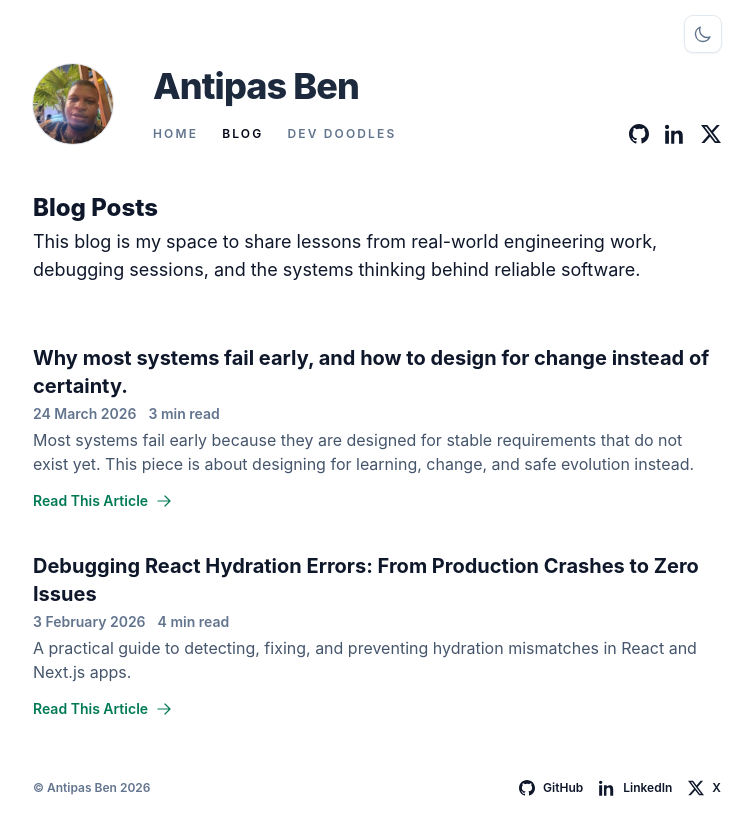
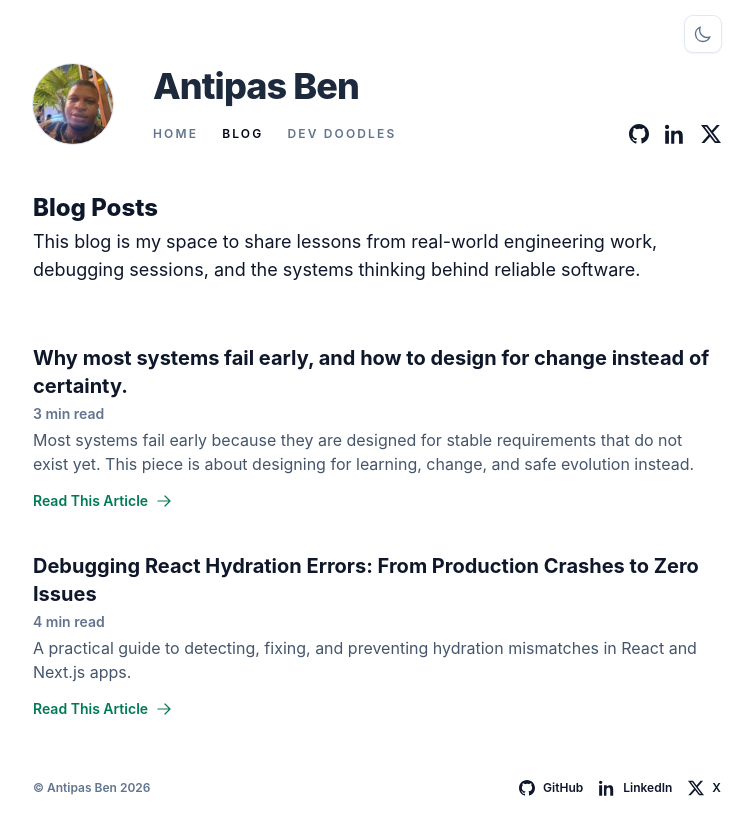
Before and after one commit to AntipasBen23/my-portfolio, a Next.js app: page /posts in a window 1280 px wide. Shown: the top 834 px of the page, without its empty margins (263-1016 px from the left). Built offline with nearby package versions, Linux system fonts and the light colour scheme.

Commit message:
Remove posted dates from blog pages

```diff
--- a/src/app/posts/[slug]/page.tsx
+++ b/src/app/posts/[slug]/page.tsx
@@ -3,7 +3,6 @@ import Image from "next/image";
 import { notFound } from "next/navigation";
 
 import { blogPosts } from "@/data/site";
-import { formatLongDate } from "@/lib/content";
 
 export async function generateStaticParams() {
   return blogPosts.map((post) => ({
@@ -44,7 +43,6 @@ export default async function PostDetailPage(props: PageProps<"/posts/[slug]">)
         <div className="flex flex-wrap items-center gap-3 text-sm font-semibold text-slate-500 dark:text-zinc-400">
           <span>Antipas Ben</span>
           <span>{post.readTime}</span>
-          <time dateTime={post.date}>{formatLongDate(post.date)}</time>
         </div>
       </header>
 
--- a/src/app/posts/page.tsx
+++ b/src/app/posts/page.tsx
@@ -3,7 +3,6 @@ import Link from "next/link";
 
 import { ReadMoreLink } from "@/components/site-shell";
 import { blogPosts } from "@/data/site";
-import { formatLongDate } from "@/lib/content";
 
 export const metadata: Metadata = {
   title: "Posts",
@@ -34,7 +33,6 @@ export default function PostsPage() {
               <Link href={`/posts/${post.slug}`}>{post.title}</Link>
             </h3>
             <div className="flex gap-3 text-sm font-semibold text-slate-500 dark:text-zinc-400">
-              <time dateTime={post.date}>{formatLongDate(post.date)}</time>
               <span>{post.readTime}</span>
             </div>
             <div className="text-slate-600 dark:text-zinc-300">{post.excerpt}</div>
```
